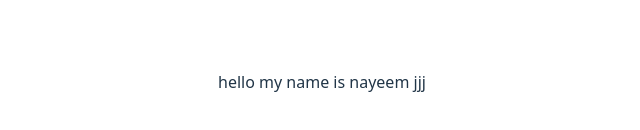
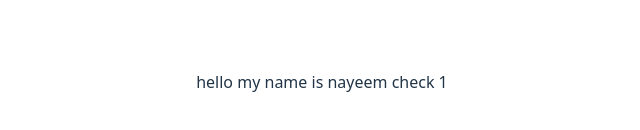
Before and after one commit to nayeem-94/FoodNest-Community-Food-Sharing-Platform, a React (Vite) app: page / in a window 1280 px wide. Shown: the part 318-448 px from the top of the page, without its empty margins (318-958 px from the left). Built offline with nearby package versions, Linux system fonts and the light colour scheme.

Commit message:
check connection2

```diff
--- a/src/App.jsx
+++ b/src/App.jsx
@@ -9,7 +9,7 @@ function App() {
   return (
     <>
       <div>
-        hello my name is nayeem jjj
+        hello my name is nayeem  check 1
 
       </div>
 
```
Also changed, not shown: 1 other file (tests, documents, lock files or other folders).
